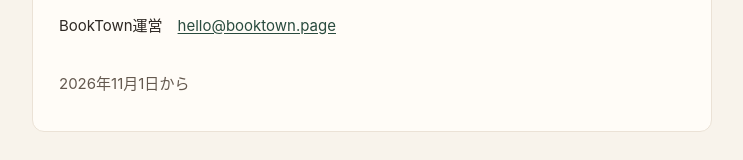
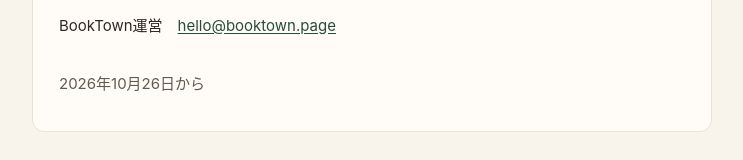
Before and after one commit to mitsuakisudo2-dot/book-town, a Next.js app: page /terms in a window 1280 px wide. Shown: the part 3054-3214 px from the top of the page, without its empty margins (268-1011 px from the left). Built offline with nearby package versions, Linux system fonts and the light colour scheme; no server answers.

Commit message:
規約の始まる日を取り込む日（10月26日）にする（管理表44）
Co-Authored-By: Claude Opus 5.5 (1M context) <noreply@anthropic.com>
Claude-Session: https://claude.ai/code/session_01CAWQZ9Fbqf6fFKUramzefT

```diff
--- a/src/components/LegalPages.tsx
+++ b/src/components/LegalPages.tsx
@@ -28,7 +28,7 @@ import "./text-page.css";
  * When these words start to apply: the day they are published (けにー 10-26
  * 02:17Z「おすすめで」; the β has no date yet). Set on the day of merging.
  */
-export const TERMS_DATE = "2026年11月1日";
+export const TERMS_DATE = "2026年10月26日";
 /**
  * The court the terms name, said by where the operator lives rather than by
  * its name, which would tell readers where that is (けにー 10-26 02:17Z).
```
